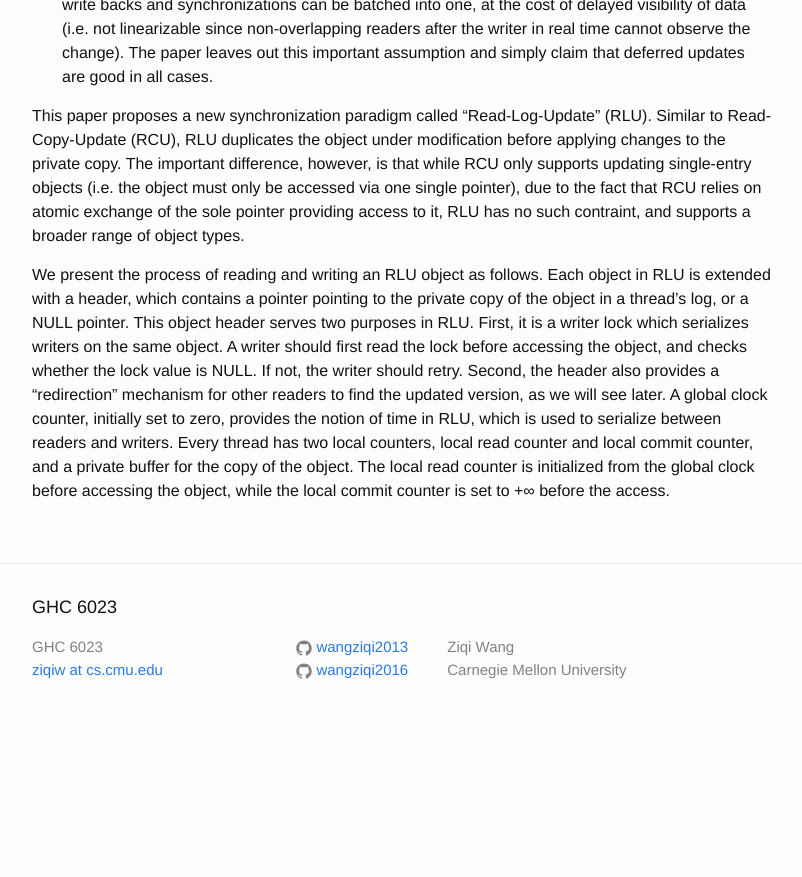
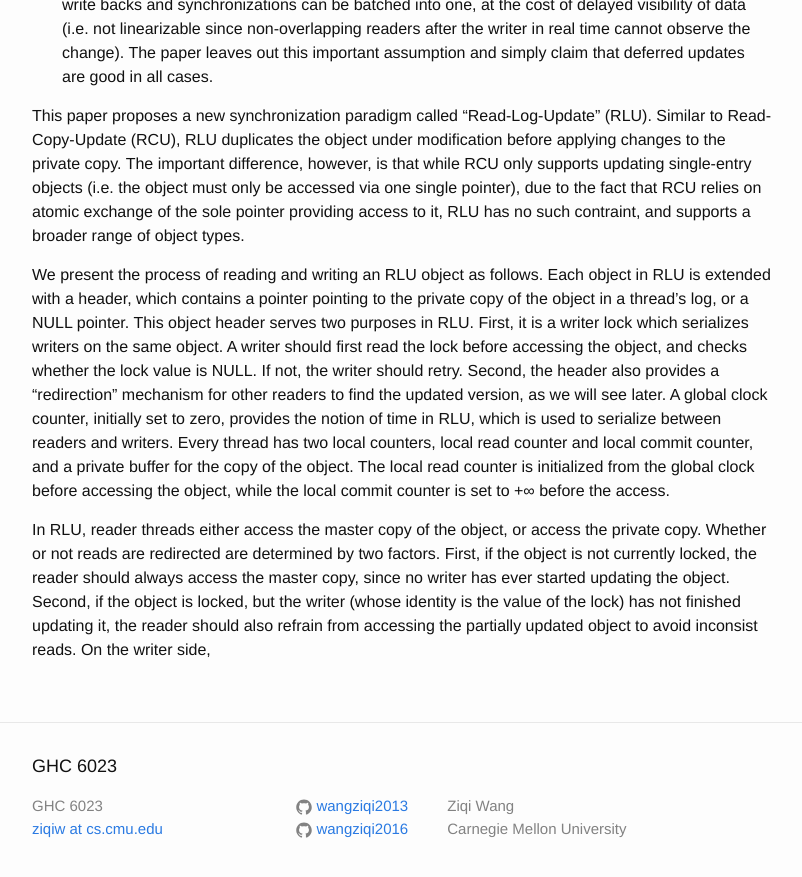
Before and after one commit to wangziqi2013/wangziqi2013.github.io, a Jekyll site: the page built from _posts/2019-10-24-rlu.markdown, in a window 1280 px wide and 900 px high, scrolled down 805 px. Shown: the top 877 px of the window, without its empty margins (238-1040 px from the left). Built offline with Jekyll 4.4.1, drawn with Linux system fonts in a browser that asks for light colours; before the commit the page ends 1546 px from its top, so only the background shows below that.

Commit message:
Adding readers

```diff
--- a/_posts/2019-10-24-rlu.markdown
+++ b/_posts/2019-10-24-rlu.markdown
@@ -48,3 +48,9 @@ readers and writers.
 Every thread has two local counters, local read counter and local commit counter, and a private buffer for the copy of
 the object. The local read counter is initialized from the global clock before accessing the object, while the local commit
 counter is set to +&infin; before the access.
+
+In RLU, reader threads either access the master copy of the object, or access the private copy. Whether or not reads
+are redirected are determined by two factors. First, if the object is not currently locked, the reader should always
+access the master copy, since no writer has ever started updating the object. Second, if the object is locked, but the
+writer (whose identity is the value of the lock) has not finished updating it, the reader should also refrain from
+accessing the partially updated object to avoid inconsist reads. On the writer side,
```
